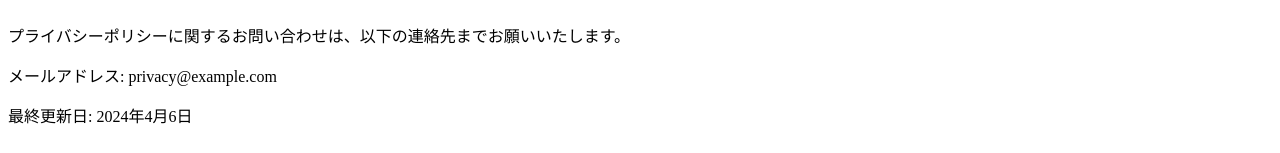
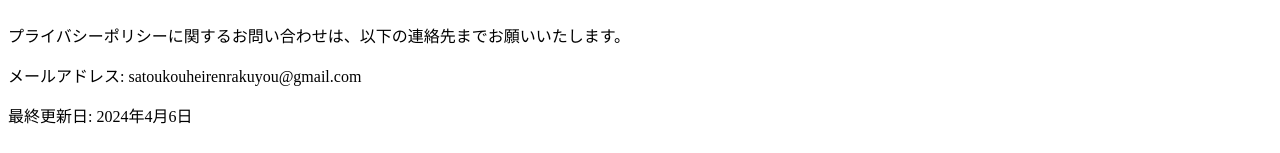
Before and after one commit to Pencofskey/MatrixCalcApp, a plain HTML site: page index.html in a window 1280 px wide. Shown: the part 461-614 px from the top of the page. Drawn offline with Linux system fonts and the light colour scheme.

Commit message:
Update index.html

```diff
--- a/index.html
+++ b/index.html
@@ -25,7 +25,7 @@
     <h2>お問い合わせ先</h2>
 
     <p>プライバシーポリシーに関するお問い合わせは、以下の連絡先までお願いいたします。</p>
-    <p>メールアドレス: privacy@example.com</p>
+    <p>メールアドレス: satoukouheirenrakuyou@gmail.com</p>
 
     <p>最終更新日: 2024年4月6日</p>
 </body>
```
